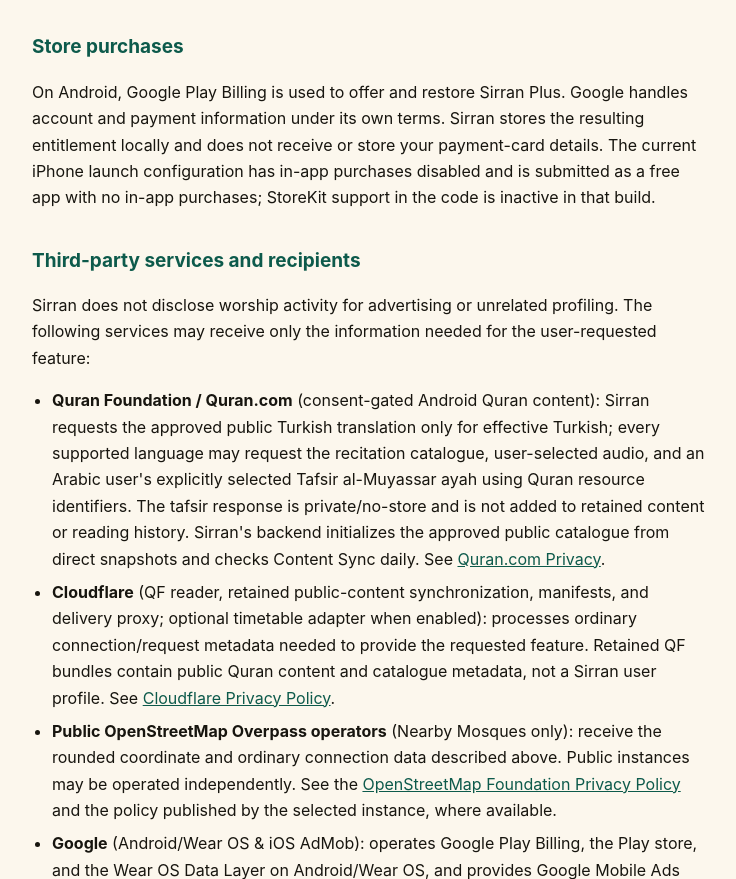
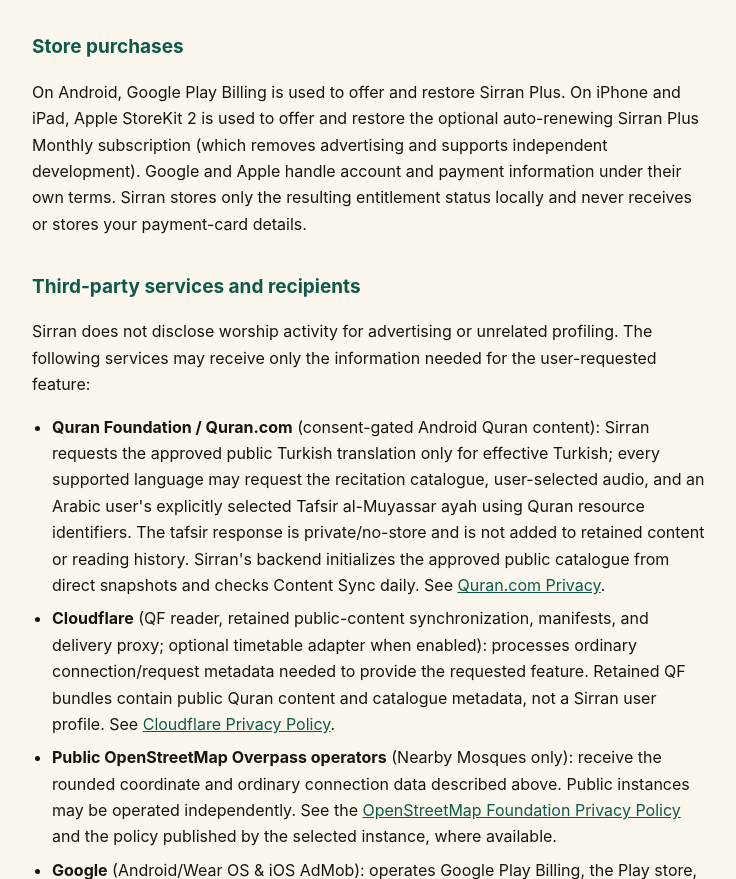
Before and after one commit to Demircan6/sirran-site, a plain HTML site: page privacy/index.html in a window 1280 px wide. Shown: the part 4481-5360 px from the top of the page, without its empty margins (270-1006 px from the left). Drawn offline with Linux system fonts and the light colour scheme.

Commit message:
docs: add iOS StoreKit 2 Sirran Plus Monthly subscription disclosure

```diff
--- a/privacy/index.html
+++ b/privacy/index.html
@@ -214,11 +214,12 @@
 
   <h2>Store purchases</h2>
   <p>On Android, Google Play Billing is used to offer and restore Sirran Plus.
-  Google handles account and payment information under its own terms. Sirran
-  stores the resulting entitlement locally and does not receive or store your
-  payment-card details. The current iPhone launch configuration has in-app
-  purchases disabled and is submitted as a free app with no in-app purchases;
-  StoreKit support in the code is inactive in that build.</p>
+  On iPhone and iPad, Apple StoreKit 2 is used to offer and restore the optional
+  auto-renewing Sirran Plus Monthly subscription (which removes advertising and
+  supports independent development). Google and Apple handle account and payment
+  information under their own terms. Sirran stores only the resulting
+  entitlement status locally and never receives or stores your payment-card
+  details.</p>
 
   <h2>Third-party services and recipients</h2>
   <p>Sirran does not disclose worship activity for advertising or unrelated
```
